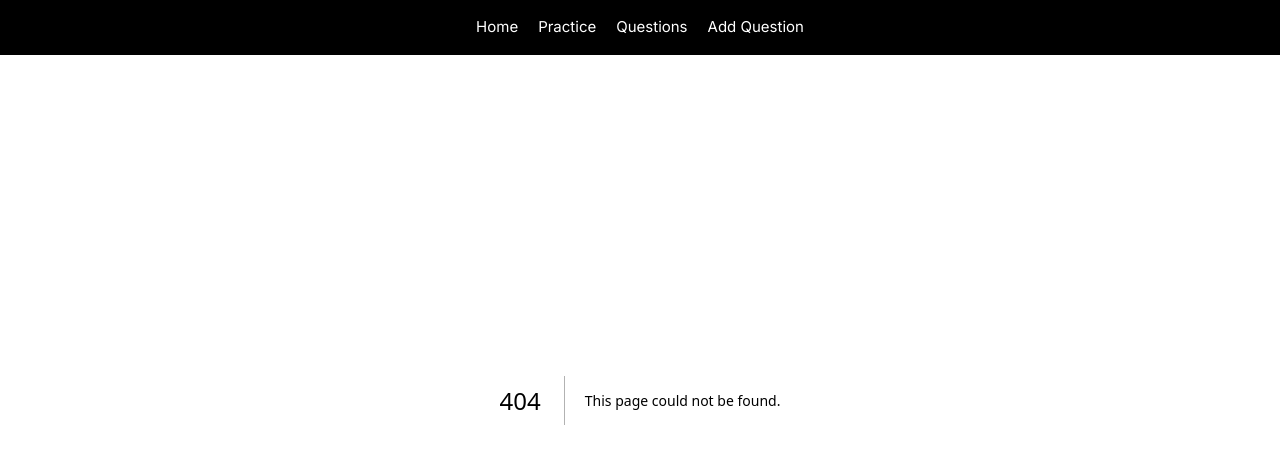
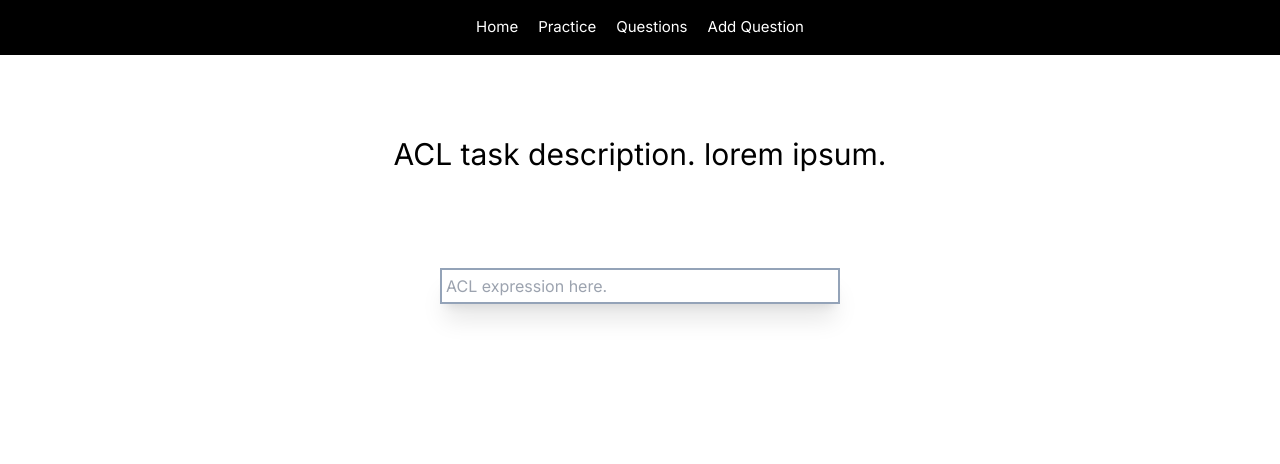
Before and after one commit to DebuggedMoon/comptia-study, a Next.js app: page /practice/acl in a window 1280 px wide. Before the commit this address had no page. Shown: the top 464 px of the page. Built offline with nearby package versions, Linux system fonts and the light colour scheme.

Commit message:
Add basic non-functional ACL practice page

```diff
--- /dev/null
+++ b/src/app/practice/acl/page.tsx
@@ -0,0 +1,15 @@
+
+export default function Acl() {
+	return (
+		<main className="flex flex-col min-h-screen p-24">
+			<h1 className="pb-24 pt-10 text-3xl text-center">ACL task description. lorem ipsum.</h1>
+			<div className="flex justify-center">
+				<input
+					type="text"
+					placeholder="ACL expression here."
+					className="border-2 border-slate-400 shadow-xl w-[60%] max-w-[400px] p-1"
+				/>
+			</div>
+		</main>
+	);
+}
```
